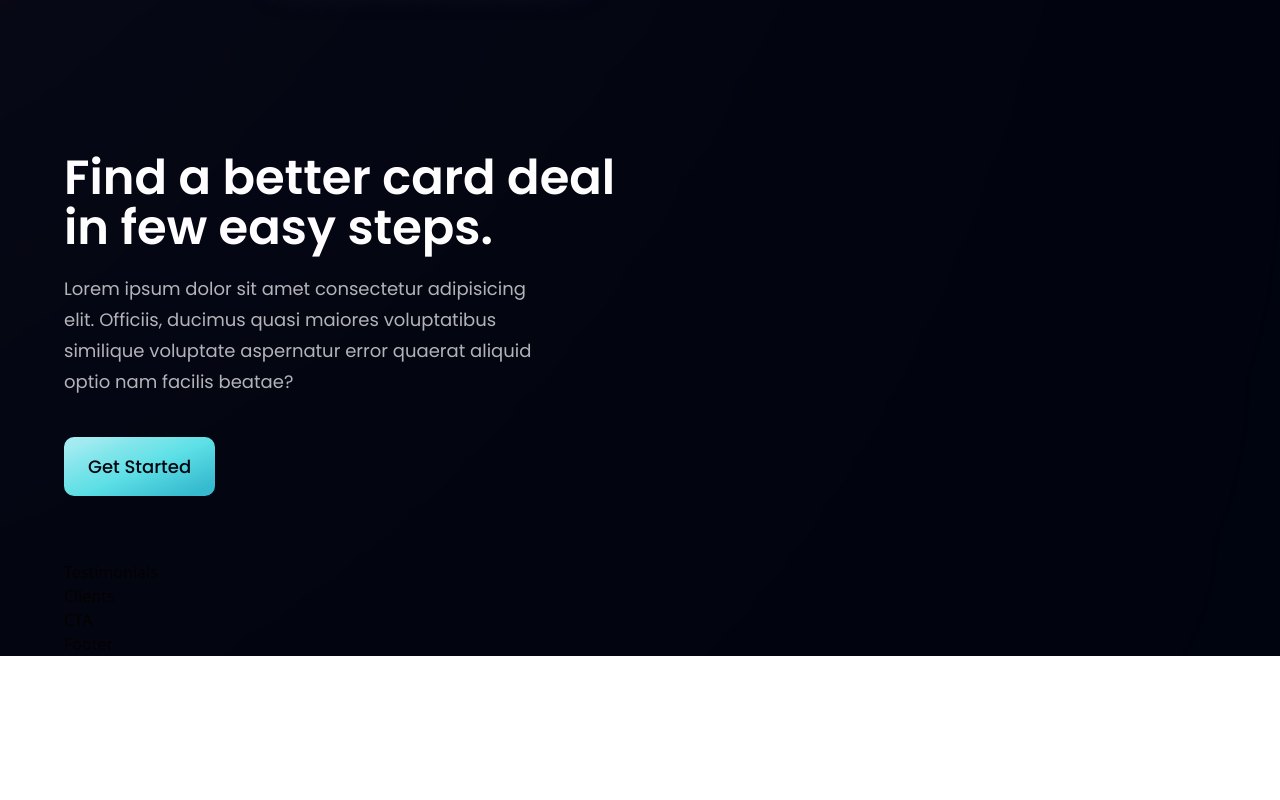
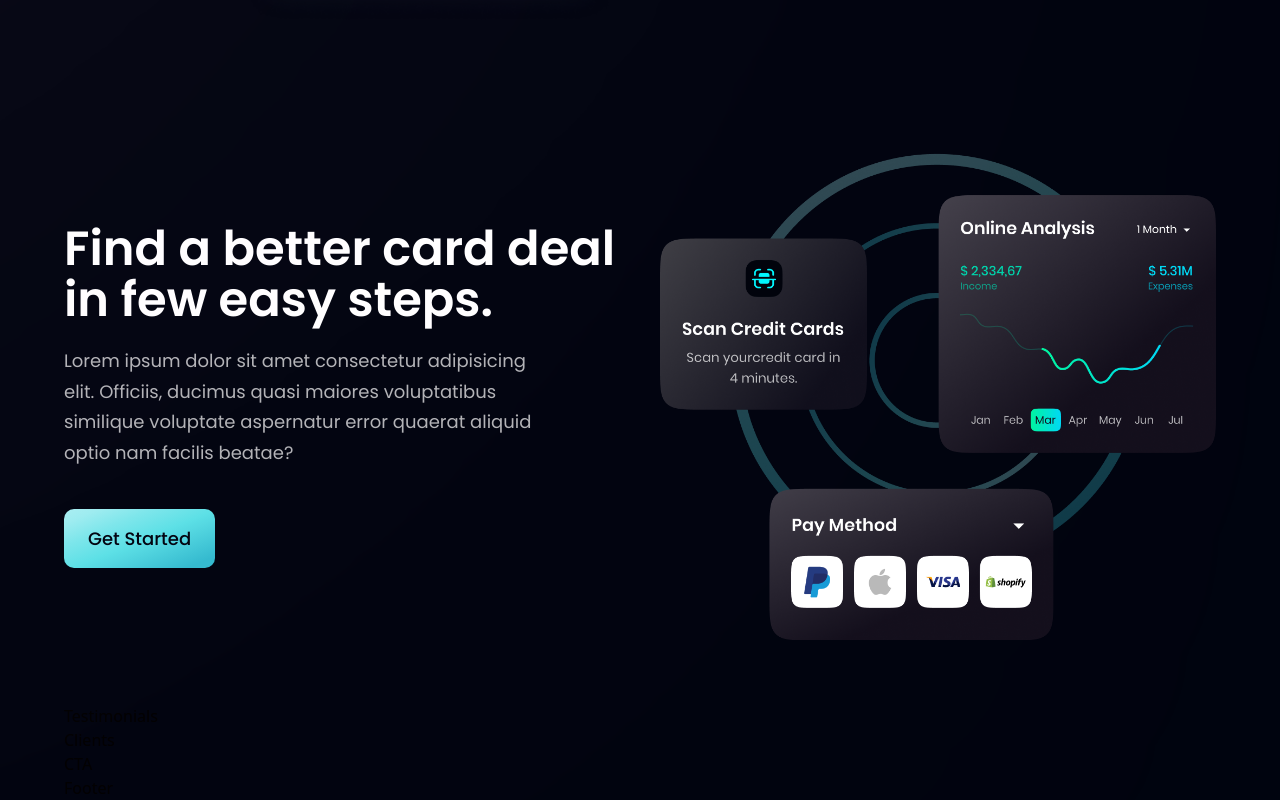
Before and after one commit to Benk513/hooBank, a React (Vite) app in the folder Modern_Bank_Website/: page / in a window 1280 px wide. Shown: the part 2075-2875 px from the top of the page. Before the commit the page ends 2731 px from the top, so only its background shows below. Built offline with nearby package versions, Linux system fonts and the light colour scheme.

Commit message:
i haved added a card image to the carddeal component to show to the right side

```diff
--- a/Modern_Bank_Website/src/components/CardDeal.jsx
+++ b/Modern_Bank_Website/src/components/CardDeal.jsx
@@ -13,6 +13,11 @@
 
       </div>
 
+      <div className={layout.sectionImg}>
+        <img src={card}  alt="card" className="w-[100%] h-[100%]" />
+
+      </div>
+
     </section>
   )
 }
```
